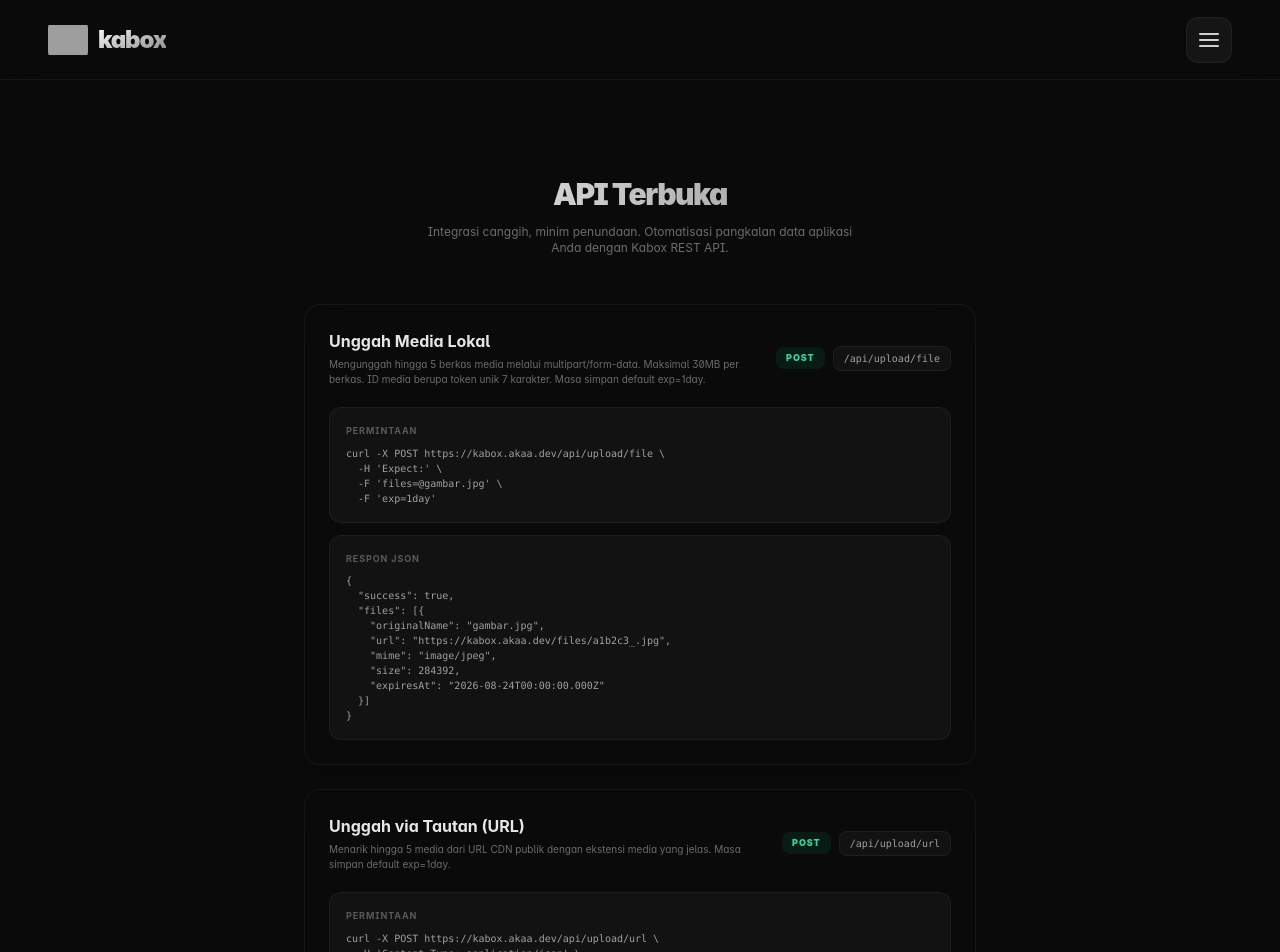
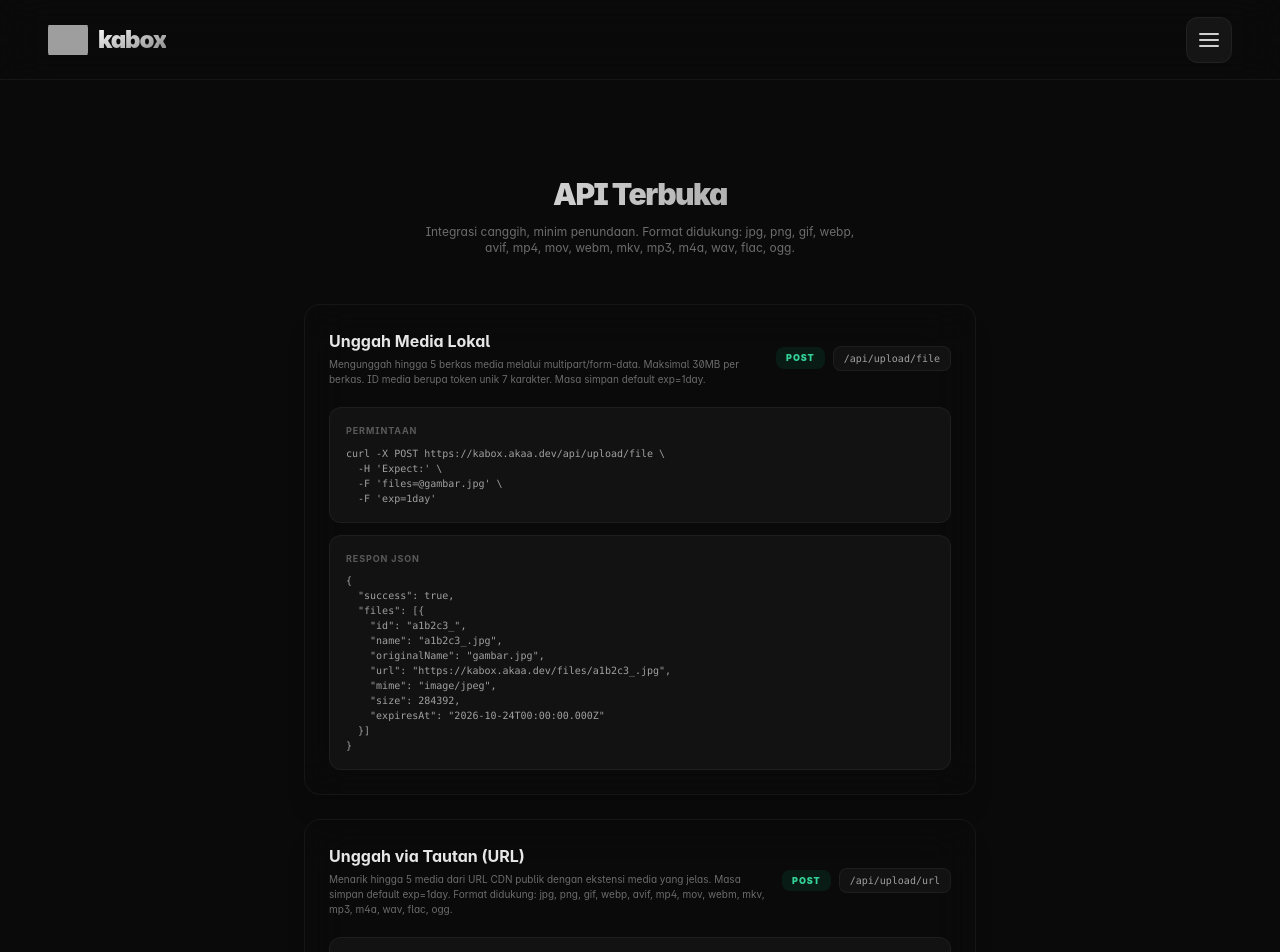
Before and after one commit to akaanakbaik/kaboxv8, a Next.js app: page /docs in a window 1280 px wide. Shown: the top 952 px of the page. Built offline with nearby package versions, Linux system fonts and the light colour scheme; grey boxes are pictures that could not be loaded.

Commit message:
Document supported formats and full upload response fields
List every accepted media extension on the docs page and include the
id/name fields the API actually returns in example responses.

```diff
--- a/app/docs/page.js
+++ b/app/docs/page.js
@@ -22,15 +22,15 @@ export default function ApiDocs() {
       path: "/api/upload/file",
       desc: "Mengunggah hingga 5 berkas media melalui multipart/form-data. Maksimal 30MB per berkas. ID media berupa token unik 7 karakter. Masa simpan default exp=1day.",
       curl: "curl -X POST https://kabox.akaa.dev/api/upload/file \\\n  -H 'Expect:' \\\n  -F 'files=@gambar.jpg' \\\n  -F 'exp=1day'",
-      output: '{\n  "success": true,\n  "files": [{\n    "originalName": "gambar.jpg",\n    "url": "https://kabox.akaa.dev/files/a1b2c3_.jpg",\n    "mime": "image/jpeg",\n    "size": 284392,\n    "expiresAt": "2026-08-24T00:00:00.000Z"\n  }]\n}'
+      output: '{\n  "success": true,\n  "files": [{\n    "id": "a1b2c3_",\n    "name": "a1b2c3_.jpg",\n    "originalName": "gambar.jpg",\n    "url": "https://kabox.akaa.dev/files/a1b2c3_.jpg",\n    "mime": "image/jpeg",\n    "size": 284392,\n    "expiresAt": "2026-10-24T00:00:00.000Z"\n  }]\n}'
     },
     {
       title: "Unggah via Tautan (URL)",
       method: "POST",
       path: "/api/upload/url",
-      desc: "Menarik hingga 5 media dari URL CDN publik dengan ekstensi media yang jelas. Masa simpan default exp=1day.",
+      desc: "Menarik hingga 5 media dari URL CDN publik dengan ekstensi media yang jelas. Masa simpan default exp=1day. Format didukung: jpg, png, gif, webp, avif, mp4, mov, webm, mkv, mp3, m4a, wav, flac, ogg.",
       curl: "curl -X POST https://kabox.akaa.dev/api/upload/url \\\n  -H 'Content-Type: application/json' \\\n  -d '{\"urls\": [\"https://contoh.com/video.mp4\"], \"exp\": \"1day\"}'",
-      output: '{\n  "success": true,\n  "files": [{\n    "originalName": "video.mp4",\n    "url": "https://kabox.akaa.dev/files/m4n5o6-.mp4",\n    "mime": "video/mp4",\n    "size": 5242880,\n    "expiresAt": "2026-08-24T00:00:00.000Z"\n  }]\n}'
+      output: '{\n  "success": true,\n  "files": [{\n    "id": "m4n5o6-",\n    "name": "m4n5o6-.mp4",\n    "originalName": "video.mp4",\n    "url": "https://kabox.akaa.dev/files/m4n5o6-.mp4",\n    "mime": "video/mp4",\n    "size": 5242880,\n    "expiresAt": "2026-10-24T00:00:00.000Z"\n  }]\n}'
     }
   ];
 
@@ -46,8 +46,7 @@ export default function ApiDocs() {
       </AnimatePresence>
 
       <div className="text-center mb-8 md:mb-12 w-full max-w-2xl">
-        <h1 className="text-2xl md:text-3xl font-black mb-3 tracking-tighter text-transparent bg-clip-text bg-gradient-to-r from-white to-white/50">API Terbuka</h1>
-        <p className="text-white/40 text-[10px] md:text-xs leading-relaxed max-w-md mx-auto">Integrasi canggih, minim penundaan. Otomatisasi pangkalan data aplikasi Anda dengan Kabox REST API.</p>
+        <h1 className="text-2xl md:text-3xl font-black mb-3 tracking-tighter text-transparent bg-clip-text bg-gradient-to-r from-white to-white/50">API Terbuka</h1>          <p className="text-white/40 text-[10px] md:text-xs leading-relaxed max-w-md mx-auto">Integrasi canggih, minim penundaan. Format didukung: jpg, png, gif, webp, avif, mp4, mov, webm, mkv, mp3, m4a, wav, flac, ogg.</p>
       </div>
 
       <div className="w-full max-w-2xl flex flex-col gap-6 pb-10">
```
